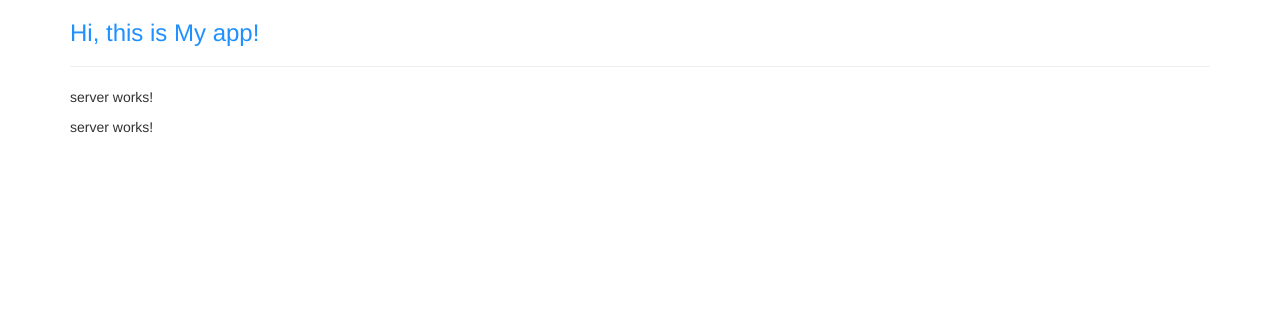
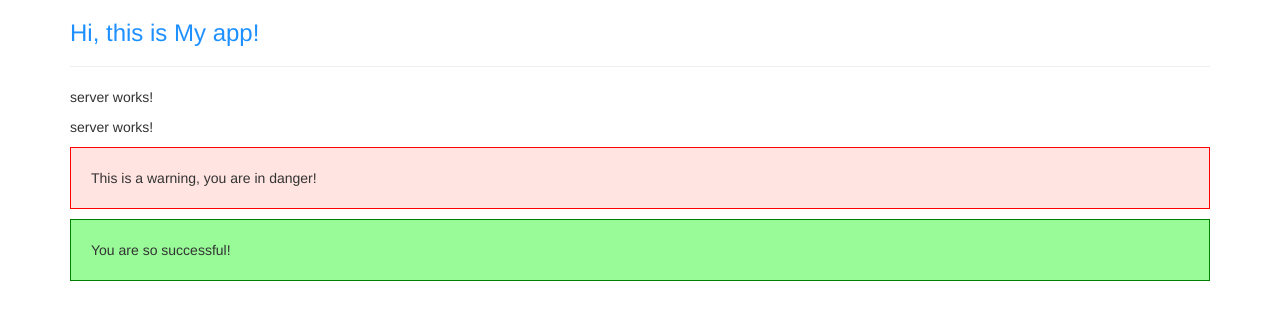
Before and after one commit to ricardobz/angular_first_app, an Angular app: page / in a window 1280 px wide. Shown: the top 320 px of the page. Built offline with nearby package versions, Linux system fonts and the light colour scheme.

Commit message:
Add alerts example

```diff
--- a/src/app/app.component.html
+++ b/src/app/app.component.html
@@ -11,6 +11,8 @@
       <!-- <div app-servers></div> -->
       <!-- <div class="app-servers"></div> -->
       <app-servers></app-servers>
+      <app-warning-alert></app-warning-alert>
+      <app-success-alert></app-success-alert>
     </div>
   </div>
 </div>
--- a/src/app/app.module.ts
+++ b/src/app/app.module.ts
@@ -5,9 +5,11 @@ import { BrowserModule } from '@angular/platform-browser';
 import { AppComponent } from './app.component';
 import { ServersComponent } from './servers/servers.component';
 import { ServerComponent } from './server/server.component';
+import { WarningAlertComponent } from './warning-alert/warning-alert.component';
+import { SuccessAlertComponent } from './success-alert/success-alert.component';
 
 @NgModule({
-  declarations: [AppComponent, ServersComponent, ServerComponent],
+  declarations: [AppComponent, ServersComponent, ServerComponent, WarningAlertComponent, SuccessAlertComponent],
   imports: [BrowserModule, FormsModule],
   providers: [],
   bootstrap: [AppComponent],
--- /dev/null
+++ b/src/app/success-alert/success-alert.component.html
@@ -0,0 +1 @@
+<p>You are so successful!</p>
--- /dev/null
+++ b/src/app/success-alert/success-alert.component.ts
@@ -0,0 +1,16 @@
+import { Component } from '@angular/core';
+
+@Component({
+  selector: 'app-success-alert',
+  templateUrl: './success-alert.component.html',
+  styles: [
+    `
+      p {
+        padding: 20px;
+        background-color: palegreen;
+        border: 1px solid green;
+      }
+    `,
+  ],
+})
+export class SuccessAlertComponent {}
--- /dev/null
+++ b/src/app/warning-alert/warning-alert.component.html
@@ -0,0 +1 @@
+<p>This is a warning, you are in danger!</p>
--- /dev/null
+++ b/src/app/warning-alert/warning-alert.component.ts
@@ -0,0 +1,16 @@
+import { Component } from '@angular/core';
+
+@Component({
+  selector: 'app-warning-alert',
+  templateUrl: './warning-alert.component.html',
+  styles: [
+    `
+      p {
+        padding: 20px;
+        background-color: mistyrose;
+        border: 1px solid red;
+      }
+    `,
+  ],
+})
+export class WarningAlertComponent {}
```
